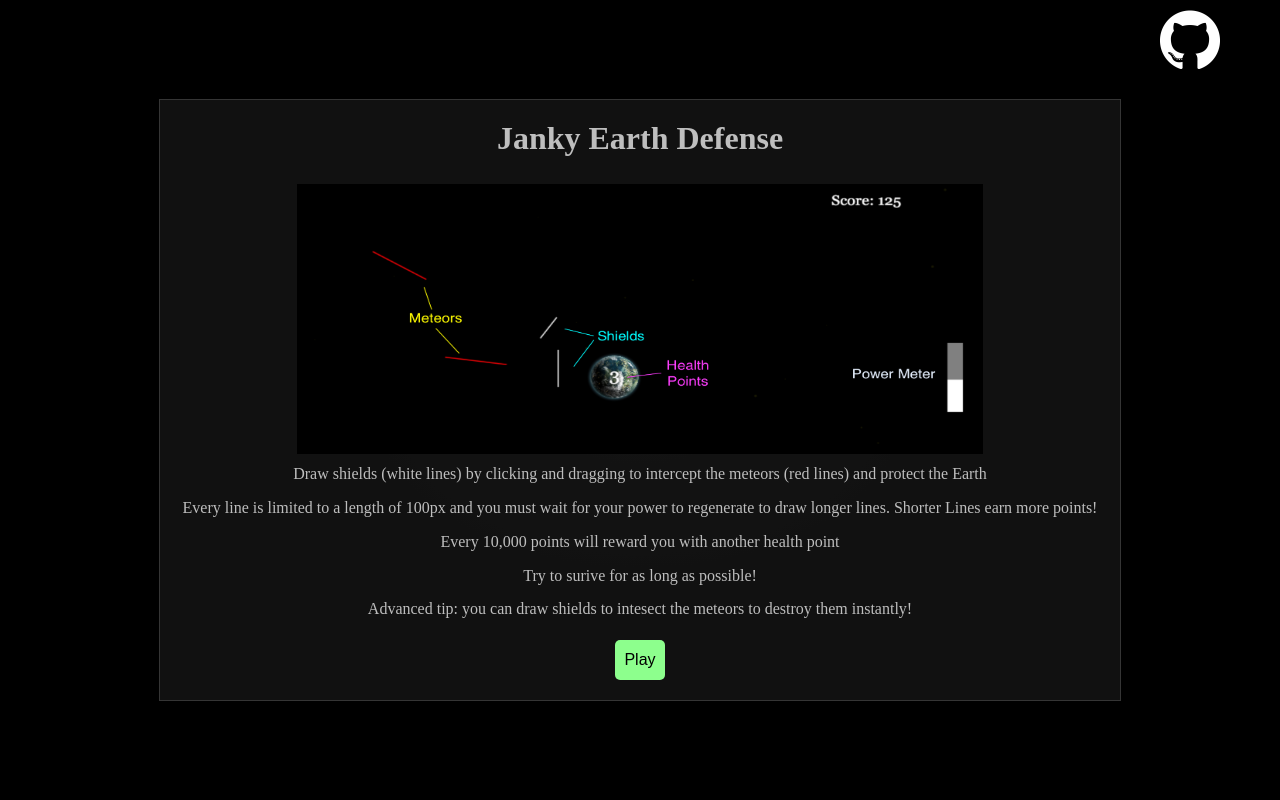
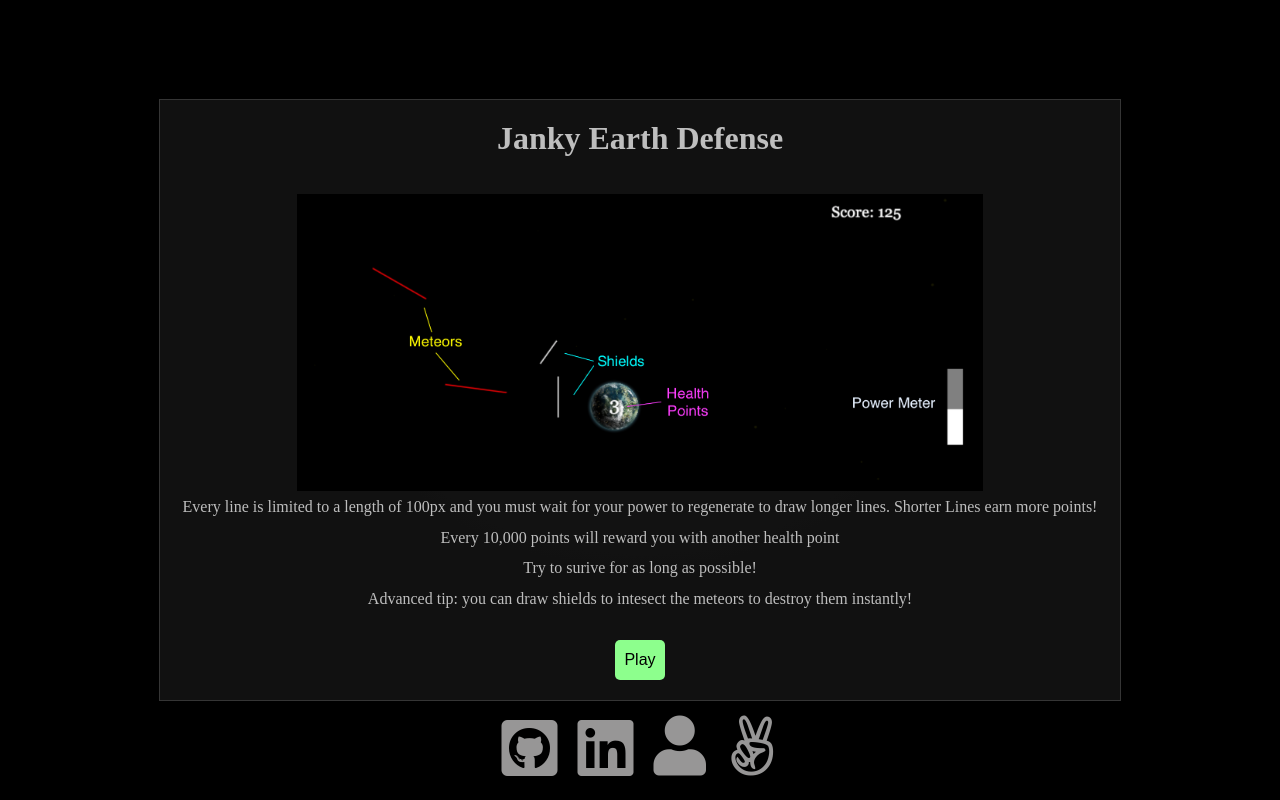
Before and after one commit to elvis-yuan/JankyEarthDefense, a website built with webpack: page index.html in a window 1280 px wide. Built offline with nearby package versions, Linux system fonts and the light colour scheme.

Commit message:
add personal links

```diff
--- a/game.css
+++ b/game.css
@@ -21,7 +21,7 @@ canvas {
 }
 
 .tutorial {
-  height: 60%;
+  height: 70%;
   width: 75%;
 }
 
@@ -121,11 +121,28 @@ canvas {
 .personal-links {
   position: absolute;
   color: white;
-  top: 10px;
-  right: 0;
+  bottom: 20px;
+  width: 100%;
+  display: flex;
+  justify-content: center;
 }
 
-.github-icon {
-  width: 50%;
-  height: 50%;
+.personal-icon {
+  color: rgb(151, 150, 150);
+  font-size: 64px;
+  margin: 0 10px;
 }
+
+.personal-icon:hover {
+  color: white;
+}
+
+.personal-link {
+  color: rgb(151, 150, 150);
+  margin: 0 10px;
+  font-size: 60px;
+}
+
+.personal-link:hover {
+  color: white;
+}
--- a/index.html
+++ b/index.html
@@ -8,6 +8,10 @@
     <link rel="stylesheet" href="./game.css" />
     <link rel="shortcut icon" href="./assets/favicon.ico" type="image/x-icon" />
     <link rel="icon" href="./assets/favicon.ico" type="image/x-icon" />
+    <link
+      href="https://use.fontawesome.com/releases/v5.1.0/css/all.css"
+      rel="stylesheet"
+    />
     <title>Janky Earth Defense</title>
   </head>
 
@@ -18,10 +22,6 @@
         <h1 id="title">Janky Earth Defense</h1>
         <div class="tips">
           <img class="tutorial" src="./assets/tutorial.png" alt="" />
-          <p>
-            Draw shields (white lines) by clicking and dragging to intercept the
-            meteors (red lines) and protect the Earth
-          </p>
           <p>
             Every line is limited to a length of 100px and you must wait for
             your power to regenerate to draw longer lines. Shorter Lines earn
@@ -47,11 +47,16 @@
       </div>
       <div class="personal-links">
         <a href="https://github.com/elvis-yuan/JankyEarthDefense" target="new">
-          <img
-            src="./assets/GitHub-Mark-Light-120px-plus.png"
-            alt=""
-            class="github-icon"
-          />
+          <i class="fab fa-github-square personal-icon"></i>
+        </a>
+        <a href="https://www.linkedin.com/in/elvis-yuan/" target="new">
+          <i class="fab fa-linkedin personal-icon"></i>
+        </a>
+        <a href="https://elvis-yuan.github.io/" target="new">
+          <i class="fas fa-user personal-link"></i>
+        </a>
+        <a href="https://angel.co/elvis-yuan-1" target="new">
+          <i class="fab fa-angellist personal-link"></i>
         </a>
       </div>
     </div>
```
